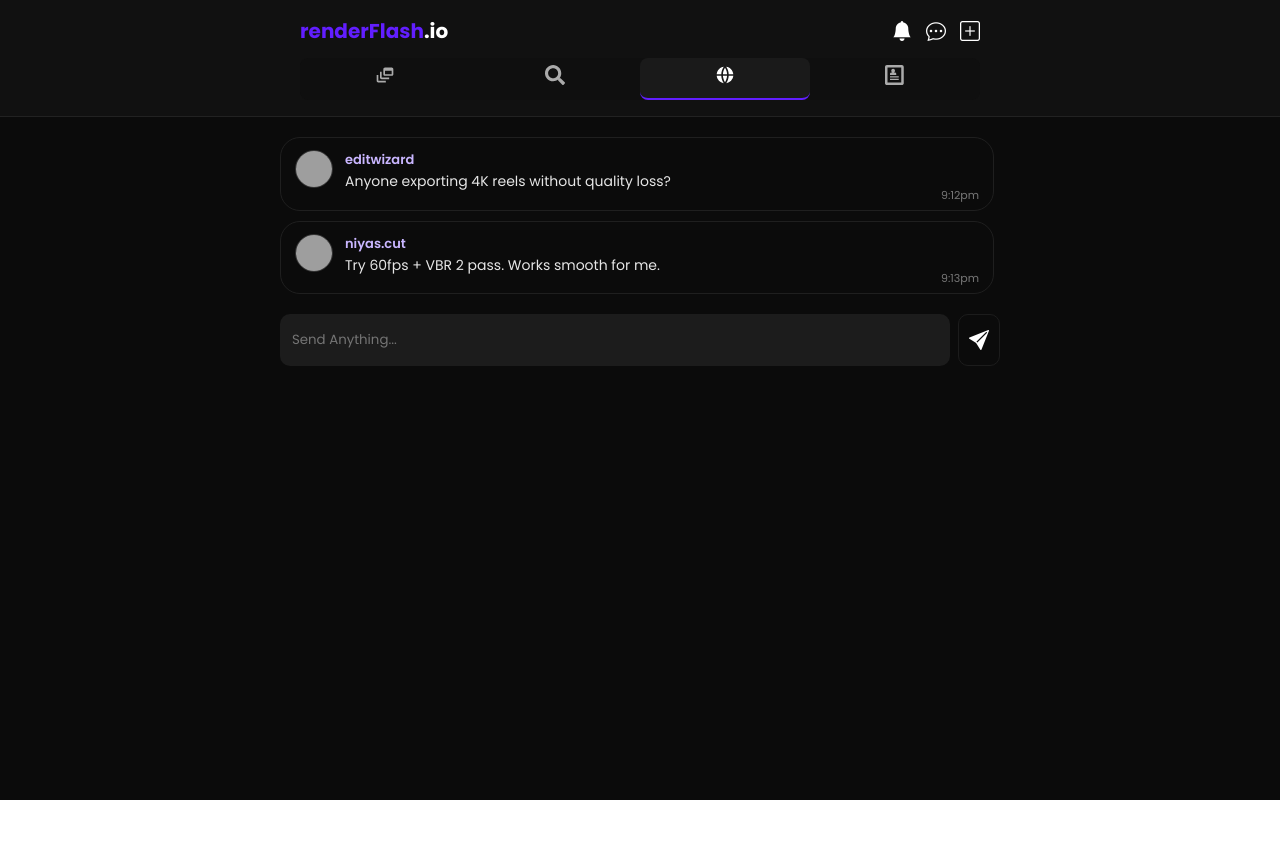
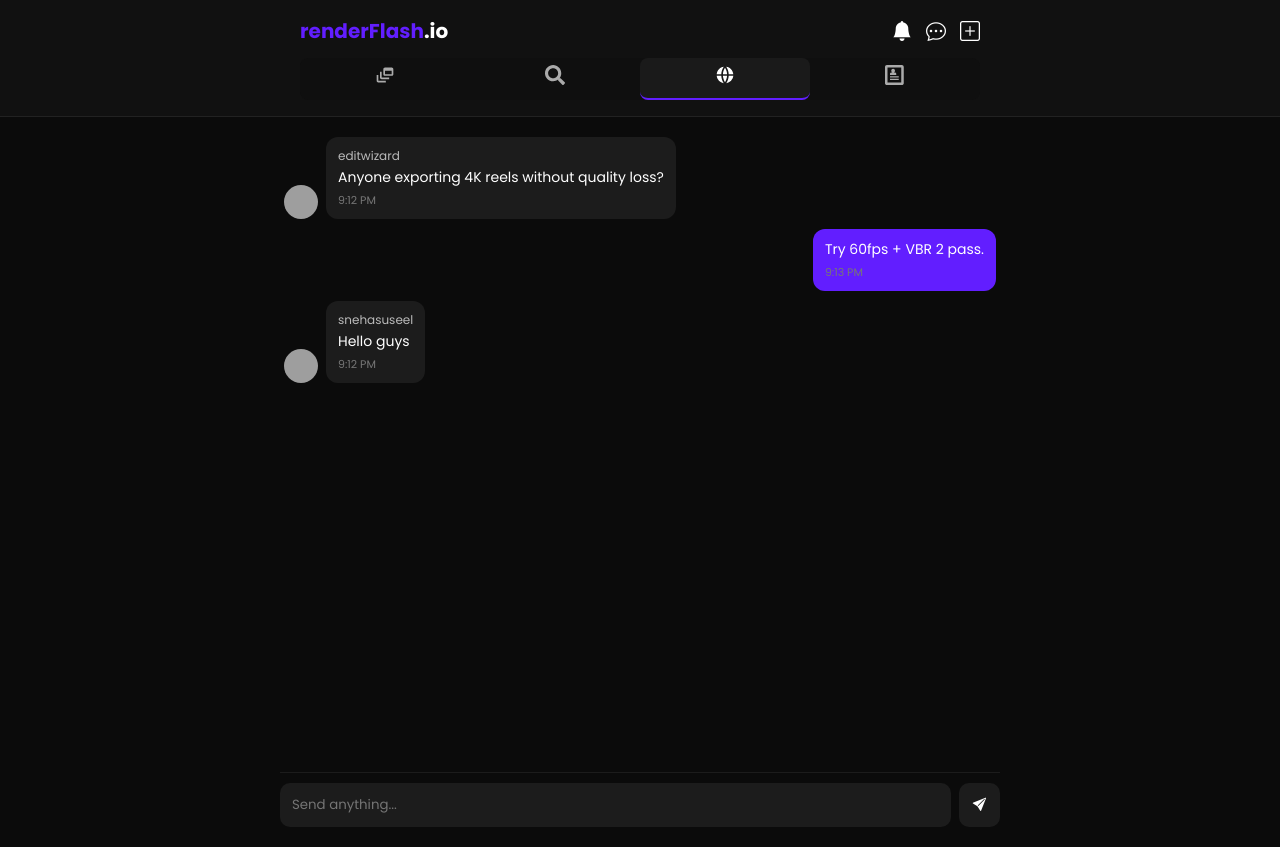
Before and after one commit to niyaoe/renderflash-clientside, a React (Vite) app: page /main/chat in a window 1280 px wide. Before the commit the page ends 800 px from the top, so only its background shows below. Built offline with nearby package versions, Linux system fonts and the light colour scheme; grey boxes are pictures that could not be loaded.

Commit message:
globalchatfix

```diff
--- a/src/Pages/Feed_Section/Chat/GlobalChat.css
+++ /dev/null
@@ -1,38 +0,0 @@
-.rf-chat-section {
-  display: flex;
-  flex-direction: column;
-  max-height: 100vh;
-}
-
-.rf-chat-messages {
-  flex: 1;
-  overflow-y: auto;
-  padding-right: 6px;
-}
-
-.rf-chat-input-area {
-  display: flex;
-  gap: 8px;
-  margin-top: 10px;
-  margin-bottom: 10px;
-}
-
-.rf-chat-input {
-  font-family: "Poppins", sans-serif;
-  flex: 1;
-  padding: 12px;
-  background: #1c1c1c;
-  border: none;
-  border-radius: 10px;
-  color: white;
-
-}
-.rf-chat-input-area i{
-  padding: 10px;
-  border: #1c1c1c 1px solid;
-  border-radius: 10px;
-
-}
-.rf-chat-input-area i:hover{
-  background-color: #1c1c1c;
-}
--- a/src/Pages/Feed_Section/Chat/GlobalChat.jsx
+++ b/src/Pages/Feed_Section/Chat/GlobalChat.jsx
@@ -1,6 +1,5 @@
-import "./GlobalChat.css";
-import ChatMessage from "../../../ChatCard/ChatMessage";
-import { useEffect, useState } from "react";
+import { useState, useEffect, useRef } from "react";
+import "./RFGlobalChat.css";
 
 export default function GlobalChat() {
 
@@ -10,29 +9,35 @@ export default function GlobalChat() {
       user: "editwizard",
       message: "Anyone exporting 4K reels without quality loss?",
       avatar: "https://i.pravatar.cc/100?img=21",
-      time: "9:12pm",
+      time: "9:12 PM",
       isMine: false,
     },
     {
       id: 2,
       user: "niyas.cut",
-      message: "Try 60fps + VBR 2 pass. Works smooth for me.",
-      avatar: "https://i.pravatar.cc/100?img=33",
-      time: "9:13pm",
+      message: "Try 60fps + VBR 2 pass.",
+      avatar: "https://i.pravatar.cc/100?img=32",
+      time: "9:13 PM",
+      isMine: true,
+    },
+      {
+      id: 3,
+      user: "snehasuseel",
+      message: "Hello guys",
+      avatar: "https://i.pravatar.cc/100?img=24",
+      time: "9:12 PM",
       isMine: false,
     },
+
   ]);
 
   const [input, setInput] = useState("");
 
-  /* scroll to bottom */
+  const chatEndRef = useRef(null);
+
+  /* auto scroll to latest message */
   useEffect(() => {
-    setTimeout(() => {
-      window.scrollTo({
-        top: document.documentElement.scrollHeight,
-        behavior: "auto",
-      });
-    }, 0);
+    chatEndRef.current?.scrollIntoView({ behavior: "smooth" });
   }, [messages]);
 
   /* send message */
@@ -59,45 +64,73 @@ export default function GlobalChat() {
 
     socket.emit("send-message", newMessage)
 
-    OR
+    or
 
     axios.post("/api/chat/send", newMessage)
     */
   };
 
-  /* enter key send */
   const handleKeyDown = (e) => {
-    if (e.key === "Enter") {
-      sendMessage();
-    }
+    if (e.key === "Enter") sendMessage();
   };
 
   return (
-    <div className="rf-chat-section">
+    <div className="rf-chat-container">
 
+      {/* messages */}
       <div className="rf-chat-messages">
+
         {messages.map((msg) => (
-          <ChatMessage
+          <div
             key={msg.id}
-            {...msg}
-            isMine={msg.isMine}
-          />
+            className={`rf-chat-message ${msg.isMine ? "rf-chat-mine" : ""}`}
+          >
+
+            {!msg.isMine && (
+              <img
+                src={msg.avatar}
+                className="rf-chat-avatar"
+                alt="avatar"
+              />
+            )}
+
+            <div className="rf-chat-bubble">
+
+              {!msg.isMine && (
+                <span className="rf-chat-user">{msg.user}</span>
+              )}
+
+              <p className="rf-chat-text">{msg.message}</p>
+
+              <span className="rf-chat-time">{msg.time}</span>
+
+            </div>
+
+          </div>
         ))}
+
+        <div ref={chatEndRef}></div>
+
       </div>
 
-      <div className="rf-chat-input-area">
+      {/* input */}
+      <div className="rf-chat-input-wrapper">
+
         <input
           className="rf-chat-input"
-          placeholder="Send Anything..."
+          placeholder="Send anything..."
           value={input}
           onChange={(e) => setInput(e.target.value)}
           onKeyDown={handleKeyDown}
         />
 
-        <i
-          className="bi bi-send-fill rf-comment-send"
+        <button
+          className="rf-chat-send-btn"
           onClick={sendMessage}
-        ></i>
+        >
+          <i className="bi bi-send-fill"></i>
+        </button>
+
       </div>
 
     </div>
--- /dev/null
+++ b/src/Pages/Feed_Section/Chat/RFGlobalChat.css
@@ -0,0 +1,115 @@
+/* main container */
+.rf-chat-container{
+  display:flex;
+  flex-direction:column;
+  height:calc(100vh - 90px);
+  overflow:hidden;
+}
+
+/* messages area */
+.rf-chat-messages{
+  flex:1;
+  overflow-y:auto;
+  padding:10px 4px;
+  display:flex;
+  flex-direction:column;
+  gap:10px;
+}
+
+/* message row */
+.rf-chat-message{
+  display:flex;
+  gap:8px;
+  align-items:flex-end;
+}
+
+/* my message */
+.rf-chat-mine{
+  justify-content:flex-end;
+}
+
+/* avatar */
+.rf-chat-avatar{
+  width:34px;
+  height:34px;
+  border-radius:50%;
+  object-fit:cover;
+}
+
+/* message bubble */
+.rf-chat-bubble{
+  max-width:65%;
+  background:#1c1c1c;
+  padding:10px 12px;
+  border-radius:12px;
+  color:white;
+  font-size:14px;
+}
+
+/* username */
+.rf-chat-user{
+  font-size:12px;
+  color:#bbb;
+  display:block;
+  margin-bottom:2px;
+}
+
+/* text */
+.rf-chat-text{
+  margin:0;
+}
+
+/* time */
+.rf-chat-time{
+  font-size:11px;
+  color:#777;
+  margin-top:4px;
+  display:block;
+}
+
+/* my message bubble */
+.rf-chat-mine .rf-chat-bubble{
+  background:#621eff;
+}
+
+/* input wrapper */
+.rf-chat-input-wrapper{
+  display:flex;
+  gap:8px;
+  padding:10px 0;
+  border-top:1px solid #1c1c1c;
+}
+
+/* input */
+.rf-chat-input{
+  flex:1;
+  padding:12px;
+  background:#1c1c1c;
+  border:none;
+  border-radius:10px;
+  color:white;
+  font-family:"Poppins",sans-serif;
+}
+
+/* send button */
+.rf-chat-send-btn{
+  padding:10px 14px;
+  background:#1c1c1c;
+  border:none;
+  border-radius:10px;
+  color:white;
+  cursor:pointer;
+}
+
+.rf-chat-send-btn:hover{
+  background:#262626;
+}
+
+/* mobile */
+@media (max-width:600px){
+
+  .rf-chat-bubble{
+    max-width:75%;
+  }
+
+}
```
